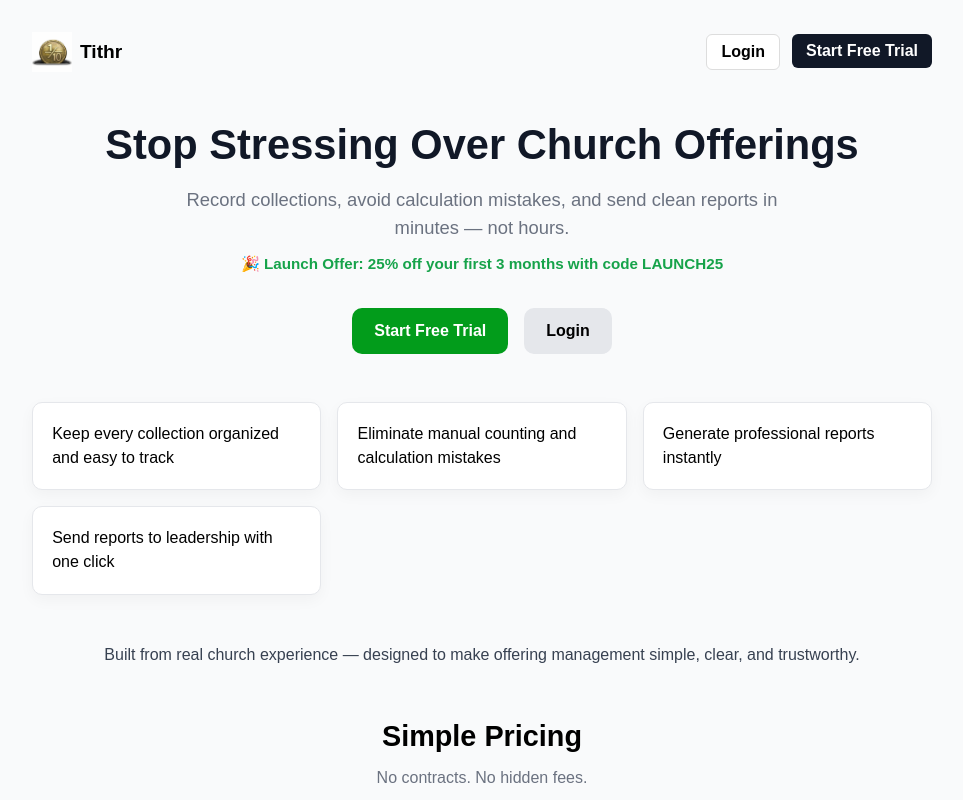
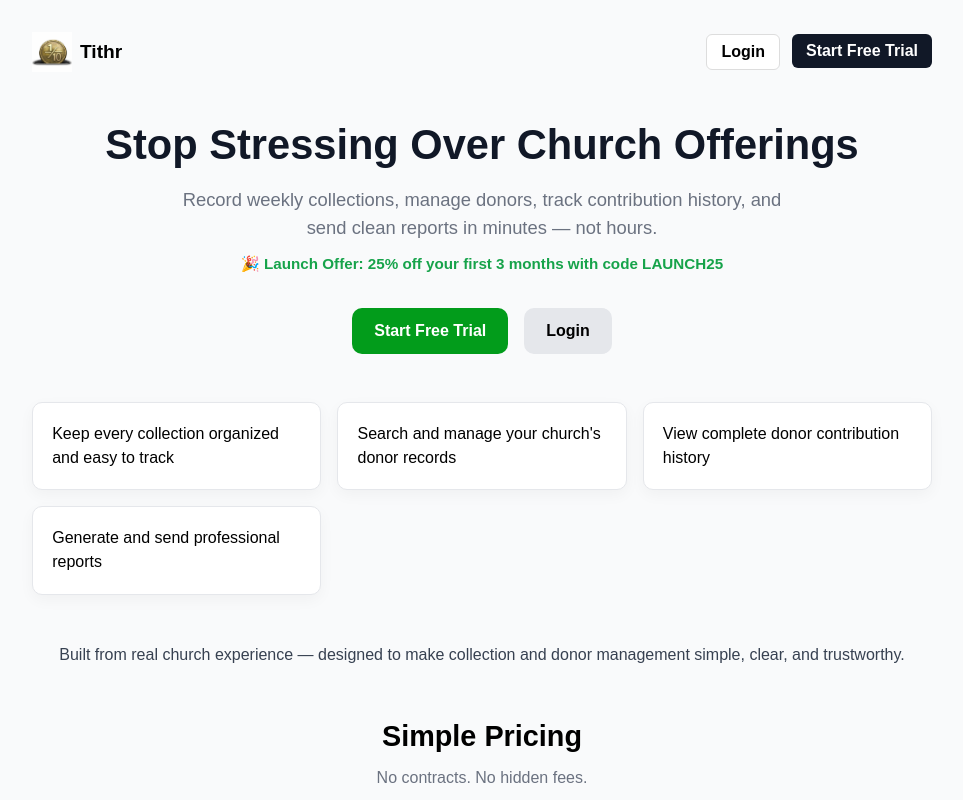
Before and after one commit to KodyKam/church-collection-app, a Next.js app: page / in a window 1280 px wide. Shown: the top 800 px of the page, without its empty margins (158-1121 px from the left). Built offline with nearby package versions, Linux system fonts and the light colour scheme.

Commit message:
Tweak: adjust landing page copy to reflect V1.1.0 updates

```diff
--- a/app/page.tsx
+++ b/app/page.tsx
@@ -7,7 +7,7 @@ import { getChurchSettings } from "@/lib/getChurchSettings";
 export const metadata = {
   title: "Tithr – Church Collection Management",
   description:
-    "Track offerings, manage collections, and send reports instantly.",
+    "Manage church collections, donor records, contribution history, and reports in one simple platform.",
 };
 
 export default function HomePage() {
@@ -39,7 +39,7 @@ export default function HomePage() {
           {/* LOGO */}
           <div style={{ display: "flex", alignItems: "center", gap: "0.5rem" }}>
             <Image
-              src="/tithr-logo.png" // 👈 place your logo in /public
+              src="/tithr-logo.png"
               alt="Tithr Logo"
               width={40}
               height={40}
@@ -108,10 +108,11 @@ export default function HomePage() {
               marginInline: "auto",
             }}
           >
-    Record collections, avoid calculation mistakes, and send clean reports in minutes — not hours.
+            Record weekly collections, manage donors, track contribution
+            history, and send clean reports in minutes — not hours.
           </p>
 
-  {/* 🔥 LAUNCH OFFER */}
+          {/* LAUNCH OFFER */}
           <p
             style={{
               marginTop: "0.75rem",
@@ -120,7 +121,8 @@ export default function HomePage() {
               fontWeight: 600,
             }}
           >
-    🎉 Launch Offer: 25% off your first 3 months with code <strong>LAUNCH25</strong>
+            🎉 Launch Offer: 25% off your first 3 months with code{" "}
+            <strong>LAUNCH25</strong>
           </p>
 
           <div
@@ -176,9 +178,9 @@ export default function HomePage() {
         >
           {[
             "Keep every collection organized and easy to track",
-            "Eliminate manual counting and calculation mistakes",
-            "Generate professional reports instantly",
-            "Send reports to leadership with one click",
+            "Search and manage your church's donor records",
+            "View complete donor contribution history",
+            "Generate and send professional reports",
           ].map((text, i) => (
             <div
               key={i}
@@ -204,7 +206,8 @@ export default function HomePage() {
           }}
         >
           <p style={{ fontSize: "1rem", fontWeight: 500 }}>
-            Built from real church experience — designed to make offering management simple, clear, and trustworthy.
+            Built from real church experience — designed to make collection
+            and donor management simple, clear, and trustworthy.
           </p>
         </div>
 
@@ -215,7 +218,13 @@ export default function HomePage() {
             textAlign: "center",
           }}
         >
-  <h2 style={{ fontSize: "1.8rem", fontWeight: 700, marginBottom: "0.5rem" }}>
+          <h2
+            style={{
+              fontSize: "1.8rem",
+              fontWeight: 700,
+              marginBottom: "0.5rem",
+            }}
+          >
             Simple Pricing
           </h2>
 
@@ -257,10 +266,19 @@ export default function HomePage() {
                 color: "#111827",
               }}
             >
-      $19<span style={{ fontSize: "1rem", color: "#6b7280" }}>/month</span>
+              $19
+              <span style={{ fontSize: "1rem", color: "#6b7280" }}>
+                /month
+              </span>
             </div>
 
-    <p style={{ fontSize: "0.9rem", color: "#6b7280", marginBottom: "1.5rem" }}>
+            <p
+              style={{
+                fontSize: "0.9rem",
+                color: "#6b7280",
+                marginBottom: "1.5rem",
+              }}
+            >
               Start with a free trial. Upgrade anytime.
             </p>
 
@@ -273,6 +291,7 @@ export default function HomePage() {
               }}
             >
               <div>✔ Unlimited collections</div>
+              <div>✔ Donor management & contribution history</div>
               <div>✔ PDF report generation</div>
               <div>✔ Email delivery</div>
               <div>✔ Secure deposit slip storage</div>
@@ -293,7 +312,14 @@ export default function HomePage() {
               >
                 Start Free Trial
               </button>
-      <div style={{ fontSize: "0.8rem", color: "#9ca3af", marginTop: "0.75rem" }}>
+
+              <div
+                style={{
+                  fontSize: "0.8rem",
+                  color: "#9ca3af",
+                  marginTop: "0.75rem",
+                }}
+              >
                 Cancel anytime. No commitment.
               </div>
             </Link>
```
Lines whose indentation alone changed are shown as unchanged.
